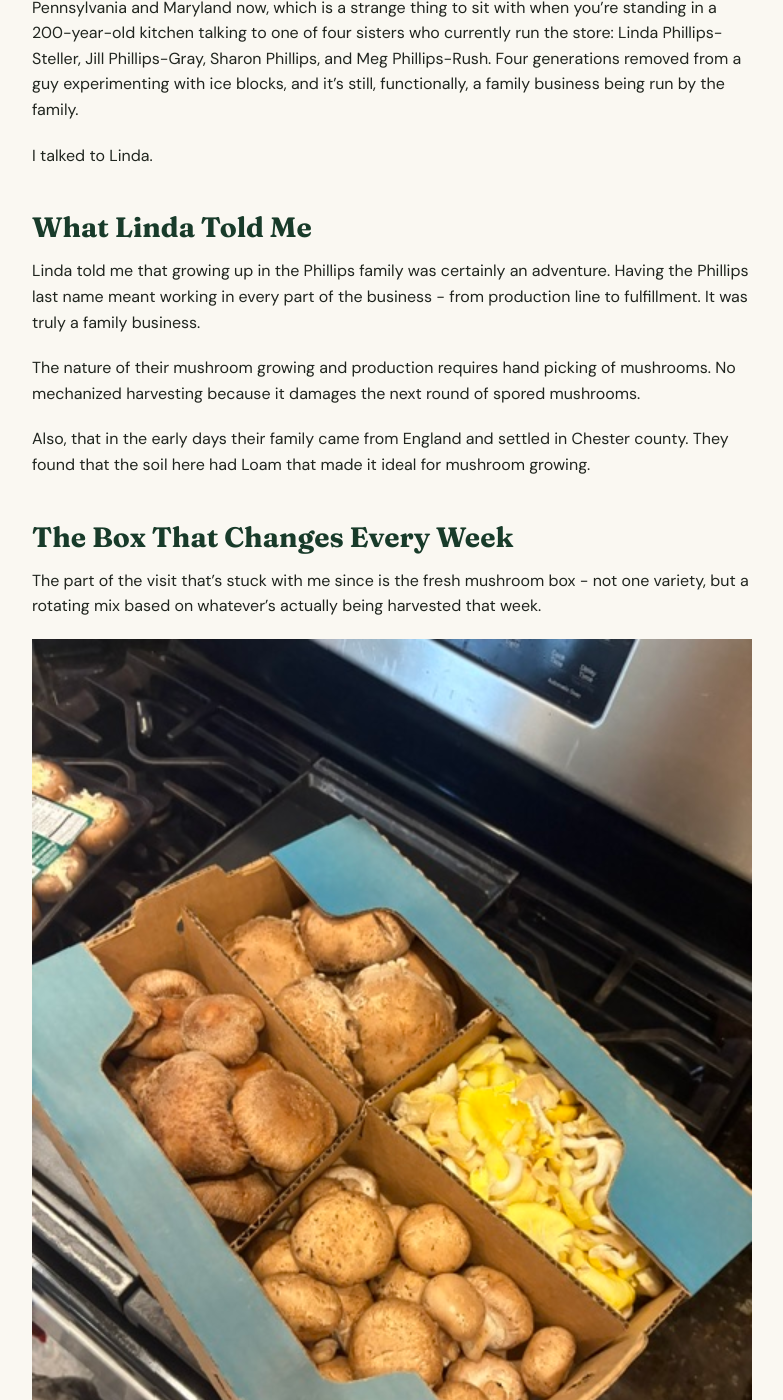
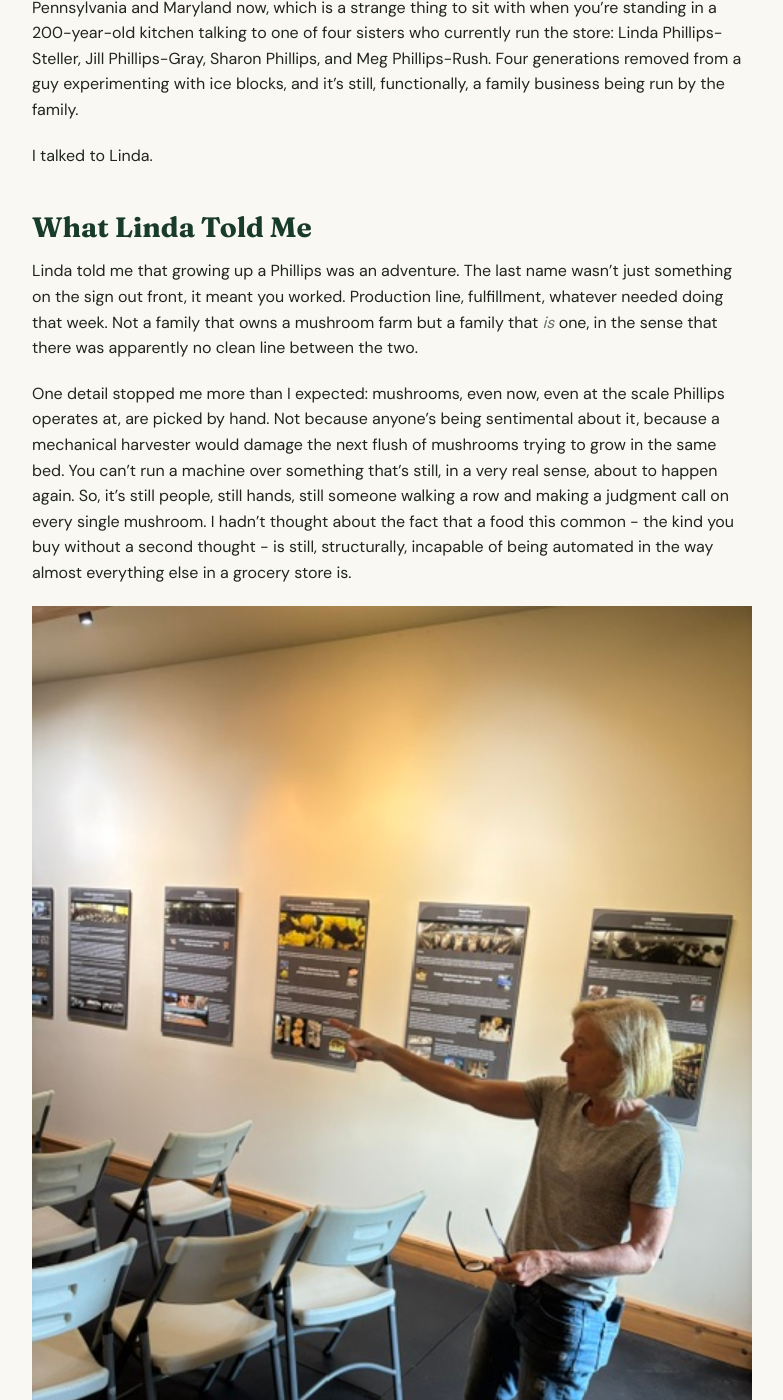
Before and after one commit to remedyappsllc/penn-mushrooms, a Jekyll site: the page built from _posts/2026-09-22-this-family-still-grows-mushrooms-here-100-years-later.md, in a window 1280 px wide and 1400 px high, scrolled down 1615 px. Shown: the whole window, without its empty margins (248-1031 px from the left). Built offline with Jekyll 4.4.1, drawn with Linux system fonts in a browser that asks for light colours; some of the changed text lies outside the part shown.

Commit message:
Update Blog Posts “2026-09-22-this-family-still-grows-mushrooms-here-100-years-later”

```diff
--- a/_posts/2026-09-22-this-family-still-grows-mushrooms-here-100-years-later.md
+++ b/_posts/2026-09-22-this-family-still-grows-mushrooms-here-100-years-later.md
@@ -8,8 +8,6 @@ tags:
   - farms
   - kennett-square
 ---
-
-
 ![The Woodlands at Phillips Fam is a short distance from the boro of Kennett](/assets/images/uploads/img_3807.jpeg "The Front Driveway of The Woodlands at Phillips")
 
 ## Still in the Family, Four Generations Later
@@ -20,11 +18,19 @@ I talked to Linda.
 
 ## What Linda Told Me
 
-Linda told me that growing up in the Phillips family was certainly an adventure. Having the Phillips last name meant working in every part of the business - from production line to fulfillment. It was truly a family business.
+Linda told me that growing up a Phillips was an adventure. The last name wasn't just something on the sign out front, it meant you worked. Production line, fulfillment, whatever needed doing that week. Not a family that owns a mushroom farm but a family that *is* one, in the sense that there was apparently no clean line between the two.
 
-The nature of their mushroom growing and production requires hand picking of mushrooms. No mechanized harvesting because it damages the next round of spored mushrooms.
+One detail stopped me more than I expected: mushrooms, even now, even at the scale Phillips operates at, are picked by hand. Not because anyone's being sentimental about it, because a mechanical harvester would damage the next flush of mushrooms trying to grow in the same bed. You can't run a machine over something that's still, in a very real sense, about to happen again. So, it's still people, still hands, still someone walking a row and making a judgment call on every single mushroom. I hadn't thought about the fact that a food this common - the kind you buy without a second thought - is still, structurally, incapable of being automated in the way almost everything else in a grocery store is.
 
-Also, that in the early days their family came from England and settled in Chester county. They found that the soil here had Loam that made it ideal for mushroom growing.
+![](/assets/images/uploads/img_3804.jpeg)
+
+There’s still art in this – there’s history and tradition– this can’t be outsourced to AI.
+
+And then there was the story about the loam, which I keep turning over.
+
+The family came from England, generations back, and settled in Chester County, and as Linda told it, part of why they stayed *here* —this particular stretch of Pennsylvania, and not somewhere else, came down to the soil. *Loam*. It's a word I knew existed before that conversation and had never once had a reason to use: a soil that's roughly balanced between sand, silt, and clay, holding enough moisture to be useful without turning to mud, loose enough to breathe. Farmers apparently talk about it the way sommeliers talk about terroir. It’s like it's not just dirt, but a kind of inheritance the land gives you if you're lucky enough to land on it.
+
+
 
 ## The Box That Changes Every Week
 
```
Also changed, not shown: assets/images/uploads/img_3804.jpeg (added).
